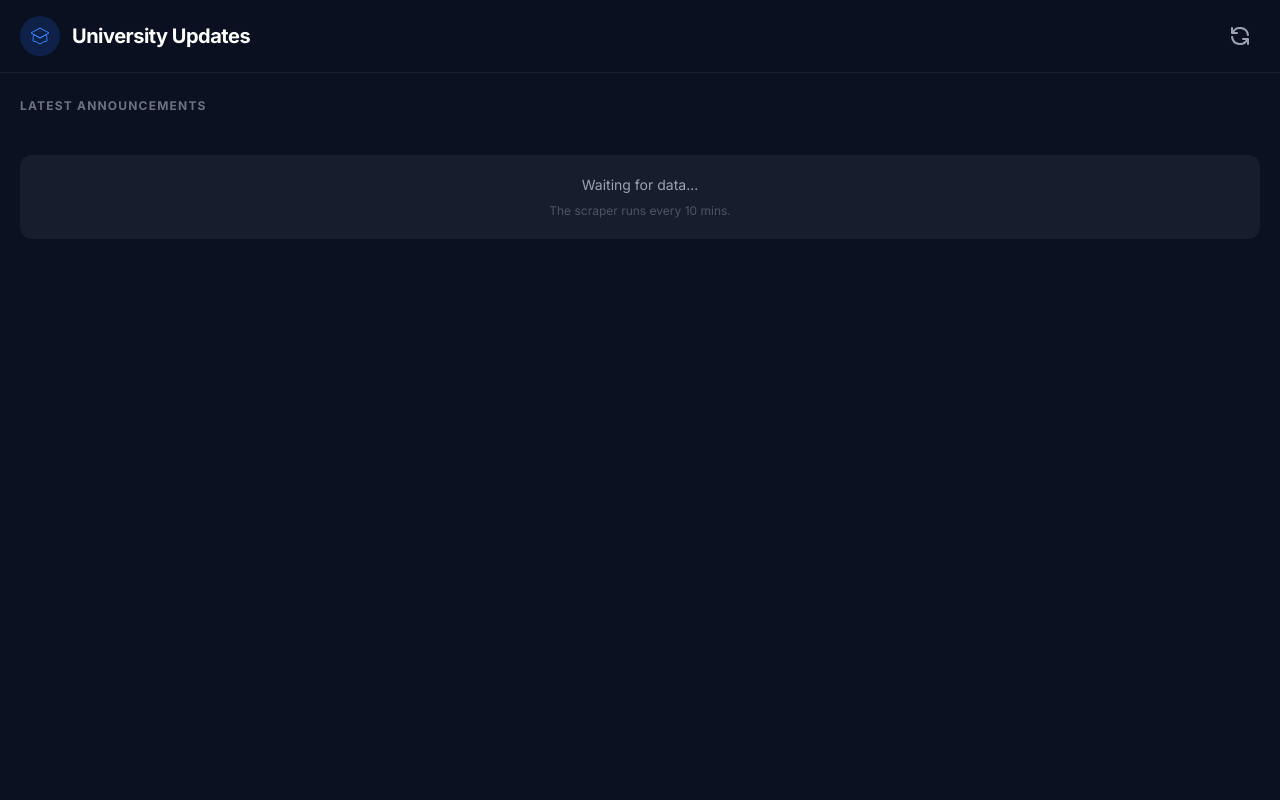
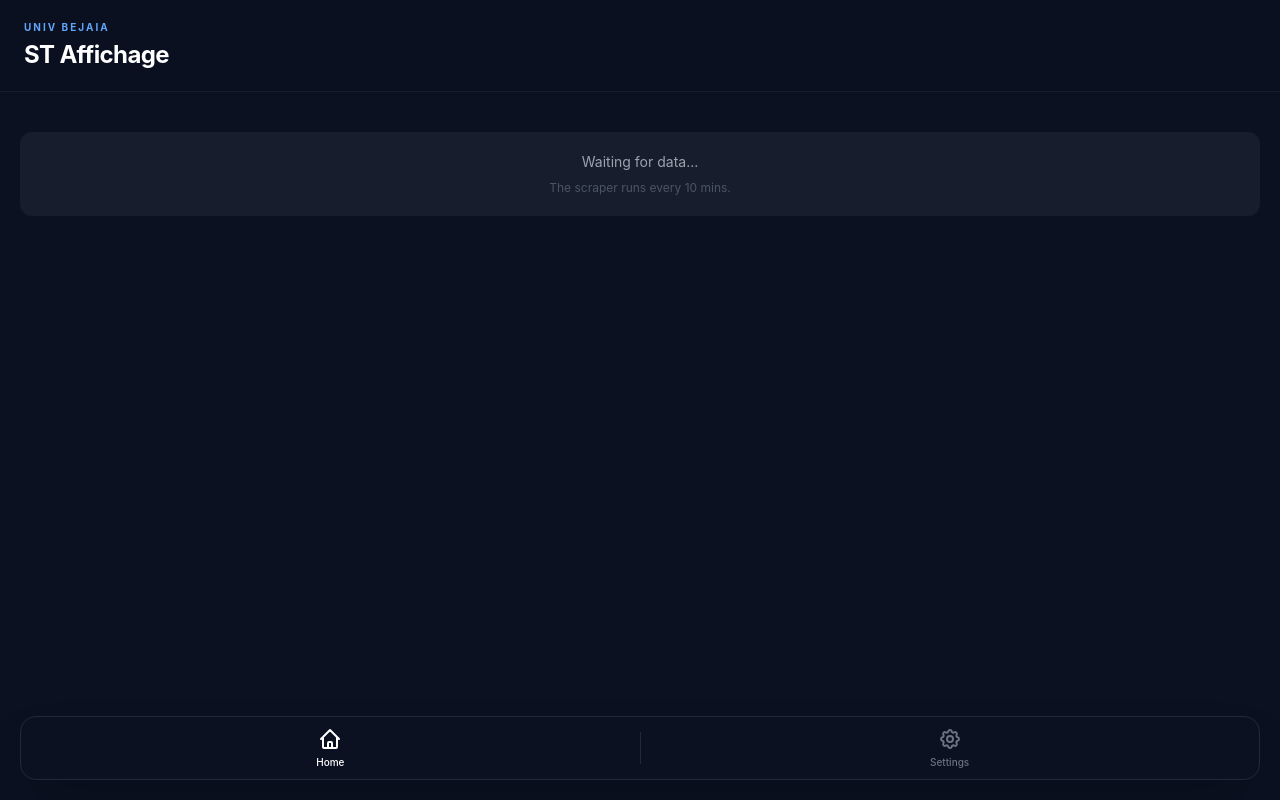
Before and after one commit to linuxcoding-ADAM/moodle-notifier, a Flask app: page / in a window 1280 px wide. Run offline with Flask 3, Linux system fonts and the light colour scheme; data that the repository does not hold is empty; some libraries are stand-ins or nearby versions.

Commit message:
Update index.html for new title and layout changes

```diff
--- a/templates/index.html
+++ b/templates/index.html
@@ -2,45 +2,114 @@
 <html lang="en">
 <head>
     <meta charset="UTF-8">
-    <meta name="viewport" content="width=device-width, initial-scale=1.0">
-    <title>Univ Updates</title>
-    <!-- Tailwind (for layout) -->
+    <meta name="viewport" content="width=device-width, initial-scale=1.0, maximum-scale=1.0, user-scalable=no">
+    <title>ST Affichage</title>
     <script src="https://cdn.tailwindcss.com"></script>
-    <!-- Custom Fonts -->
-    <link href="https://fonts.googleapis.com/css2?family=Inter:wght@400;600;700&display=swap" rel="stylesheet">
-    <!-- Our Custom CSS -->
+    <!-- Modern Font: Plus Jakarta Sans for a tech feel -->
+    <link href="https://fonts.googleapis.com/css2?family=Plus+Jakarta+Sans:wght@400;500;600;700&display=swap" rel="stylesheet">
     <link rel="stylesheet" href="{{ url_for('static', filename='css/style.css') }}">
 </head>
-<body class="bg-navy text-white pb-10">
+<body class="bg-deep-navy text-white pb-24 selection:bg-blue-500/30">
 
-    <!-- Header -->
-    <div class="header-glass sticky top-0 z-50 px-5 py-4 flex justify-between items-center border-b border-white/5">
-        <div class="flex items-center gap-3">
-            <div class="icon-box">
-                <svg xmlns="http://www.w3.org/2000/svg" class="h-6 w-6" fill="none" viewBox="0 0 24 24" stroke="currentColor">
-                    <path d="M12 14l9-5-9-5-9 5 9 5z" /><path d="M12 14l6.16-3.422a12.083 12.083 0 01.665 6.479A11.952 11.952 0 0012 20.055a11.952 11.952 0 00-6.824-2.998 12.078 12.078 0 01.665-6.479L12 14z" />
-                </svg>
+    <!-- PAGE: HOME -->
+    <div id="page-home" class="page-section active">
+        <!-- Header -->
+        <div class="header-glass sticky top-0 z-50 px-6 py-5 border-b border-white/5">
+            <div class="flex flex-col">
+                <span class="text-[10px] font-bold tracking-[0.2em] text-blue-400 uppercase mb-1">Univ Bejaia</span>
+                <h1 class="text-2xl font-bold tracking-tight text-white">ST Affichage</h1>
             </div>
-            <h1 class="text-xl font-bold tracking-tight">University Updates</h1>
         </div>
-        <button onclick="fetchAnnouncements()" class="refresh-btn">
-            <svg xmlns="http://www.w3.org/2000/svg" class="h-6 w-6" fill="none" viewBox="0 0 24 24" stroke="currentColor">
-                <path stroke-linecap="round" stroke-linejoin="round" stroke-width="2" d="M4 4v5h.582m15.356 2A8.001 8.001 0 004.582 9m0 0H9m11 11v-5h-.581m0 0a8.003 8.003 0 01-15.357-2m15.357 2H15" />
-            </svg>
+
+        <!-- Content -->
+        <div class="px-5 mt-6">
+            <div id="cards-container" class="space-y-4 min-h-[50vh]">
+                <div class="loader"></div>
+            </div>
+            <div id="end-message" class="text-center text-xs text-gray-600 py-6 hidden">You're all caught up</div>
+        </div>
+    </div>
+
+    <!-- PAGE: SETTINGS -->
+    <div id="page-settings" class="page-section hidden">
+        <div class="header-glass sticky top-0 z-50 px-6 py-5 border-b border-white/5">
+            <h1 class="text-2xl font-bold tracking-tight text-white">Settings</h1>
+        </div>
+
+        <div class="px-5 mt-6 space-y-4">
+            <!-- Appearance Card -->
+            <div class="glass-panel p-5">
+                <h3 class="text-xs font-bold text-gray-500 uppercase tracking-wider mb-4">Preferences</h3>
+
+                <!-- Dark Mode Toggle (Visual Only for now as app is dark by default) -->
+                <div class="flex justify-between items-center py-2">
+                    <div class="flex items-center gap-3">
+                        <div class="icon-circle bg-purple-500/20 text-purple-400">
+                            <svg class="w-5 h-5" fill="none" stroke="currentColor" viewBox="0 0 24 24"><path stroke-linecap="round" stroke-linejoin="round" stroke-width="2" d="M20.354 15.354A9 9 0 018.646 3.646 9.003 9.003 0 0012 21a9.003 9.003 0 008.354-5.646z"></path></svg>
+                        </div>
+                        <span class="font-medium">Dark Mode</span>
+                    </div>
+                    <!-- Switch UI -->
+                    <div class="w-11 h-6 bg-blue-600 rounded-full relative cursor-pointer">
+                        <div class="w-5 h-5 bg-white rounded-full absolute right-0.5 top-0.5 shadow-sm"></div>
+                    </div>
+                </div>
+
+                <div class="h-px bg-white/5 my-2"></div>
+
+                <!-- Notifications Toggle -->
+                <div class="flex justify-between items-center py-2" onclick="toggleNotifications()" id="notif-row">
+                    <div class="flex items-center gap-3">
+                        <div class="icon-circle bg-yellow-500/20 text-yellow-400">
+                            <svg class="w-5 h-5" fill="none" stroke="currentColor" viewBox="0 0 24 24"><path stroke-linecap="round" stroke-linejoin="round" stroke-width="2" d="M15 17h5l-1.405-1.405A2.032 2.032 0 0118 14.158V11a6.002 6.002 0 00-4-5.659V5a2 2 0 10-4 0v.341C7.67 6.165 6 8.388 6 11v3.159c0 .538-.214 1.055-.595 1.436L4 17h5m6 0v1a3 3 0 11-6 0v-1m6 0H9"></path></svg>
+                        </div>
+                        <span class="font-medium">Notifications</span>
+                    </div>
+                    <div id="notif-switch" class="w-11 h-6 bg-gray-700 rounded-full relative cursor-pointer transition-colors duration-300">
+                        <div id="notif-dot" class="w-5 h-5 bg-white rounded-full absolute left-0.5 top-0.5 shadow-sm transition-transform duration-300"></div>
+                    </div>
+                </div>
+            </div>
+
+            <!-- About Card -->
+            <div class="glass-panel p-5">
+                <h3 class="text-xs font-bold text-gray-500 uppercase tracking-wider mb-4">About</h3>
+                <p class="text-sm text-gray-400 leading-relaxed mb-4">
+                    This application scrapes announcements from the Univ Bejaia e-learning platform. It is an independent project made from student to students to improve the mobile experience.
+                </p>
+                <div class="flex items-center gap-2 mt-4">
+                    <div class="w-2 h-2 rounded-full bg-green-500 animate-pulse"></div>
+                    <span class="text-xs text-green-400 font-mono">System Operational</span>
+                </div>
+            </div>
+
+            <!-- Credits -->
+            <div class="text-center pt-8 pb-4">
+                <p class="text-xs text-gray-600">Designed & Developed by</p>
+                <p class="text-sm font-bold text-gray-400 mt-1">Adam Mila</p>
+                <p class="text-[10px] text-gray-700 mt-4">© 2026 ST Affichage. All rights reserved.</p>
+            </div>
+        </div>
+    </div>
+
+    <!-- BOTTOM NAVIGATION -->
+    <div class="fixed bottom-5 left-5 right-5 h-16 glass-nav rounded-2xl flex items-center justify-around z-50 shadow-2xl border border-white/10">
+        <!-- Home Tab -->
+        <button onclick="switchTab('home')" id="tab-home" class="nav-btn active flex flex-col items-center justify-center gap-1 w-full h-full rounded-l-2xl">
+            <svg class="w-6 h-6 transition-colors" fill="none" stroke="currentColor" viewBox="0 0 24 24"><path stroke-linecap="round" stroke-linejoin="round" stroke-width="2" d="M3 12l2-2m0 0l7-7 7 7M5 10v10a1 1 0 001 1h3m10-11l2 2m-2-2v10a1 1 0 01-1 1h-3m-6 0a1 1 0 001-1v-4a1 1 0 011-1h2a1 1 0 011 1v4a1 1 0 001 1m-6 0h6"></path></svg>
+            <span class="text-[10px] font-medium">Home</span>
+        </button>
+
+        <!-- Divider -->
+        <div class="w-px h-8 bg-white/10"></div>
+
+        <!-- Settings Tab -->
+        <button onclick="switchTab('settings')" id="tab-settings" class="nav-btn text-gray-500 flex flex-col items-center justify-center gap-1 w-full h-full rounded-r-2xl">
+            <svg class="w-6 h-6 transition-colors" fill="none" stroke="currentColor" viewBox="0 0 24 24"><path stroke-linecap="round" stroke-linejoin="round" stroke-width="2" d="M10.325 4.317c.426-1.756 2.924-1.756 3.35 0a1.724 1.724 0 002.573 1.066c1.543-.94 3.31.826 2.37 2.37a1.724 1.724 0 001.065 2.572c1.756.426 1.756 2.924 0 3.35a1.724 1.724 0 00-1.066 2.573c.94 1.543-.826 3.31-2.37 2.37a1.724 1.724 0 00-2.572 1.065c-.426 1.756-2.924 1.756-3.35 0a1.724 1.724 0 00-2.573-1.066c-1.543.94-3.31-.826-2.37-2.37a1.724 1.724 0 00-1.065-2.572c-1.756-.426-1.756-2.924 0-3.35a1.724 1.724 0 001.066-2.573c-.94-1.543.826-3.31 2.37-2.37.996.608 2.296.07 2.572-1.065z"></path><path stroke-linecap="round" stroke-linejoin="round" stroke-width="2" d="M15 12a3 3 0 11-6 0 3 3 0 016 0z"></path></svg>
+            <span class="text-[10px] font-medium">Settings</span>
         </button>
     </div>
 
-    <!-- Main Content -->
-    <div class="px-5 mt-6">
-        <h2 class="section-title">LATEST ANNOUNCEMENTS</h2>
-
-        <div id="cards-container" class="space-y-4">
-            <!-- Cards will be injected here by JS -->
-            <div class="loader"></div>
-        </div>
-    </div>
-
-    <!-- Our Custom JS -->
     <script src="{{ url_for('static', filename='js/script.js') }}"></script>
 </body>
 </html>
```
